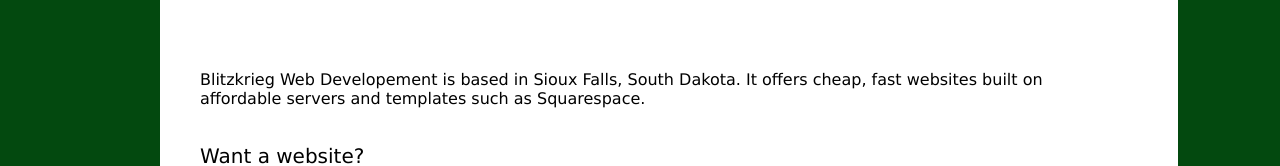
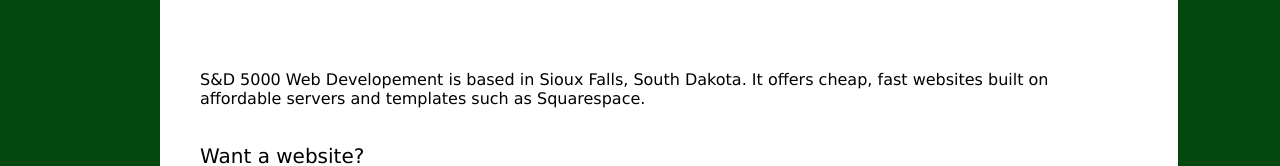
Before and after one commit to treiber-88/blitzkrieg-web-developement-website, a plain HTML site: page index.html in a window 1280 px wide. Shown: the part 584-750 px from the top of the page. Drawn offline with Linux system fonts and the light colour scheme.

Commit message:
Changed title

```diff
--- a/index.html
+++ b/index.html
@@ -3,7 +3,7 @@
 <head>
     <meta charset="UTF-8">
     <link rel="stylesheet" href="styles.css">
-    <title>Blitzkrieg Web Developement</title>
+    <title>S&D 5000 Web Developement</title>
     <script src="script.js"></script>
      <link rel="icon" href="pictures/favicon.ico">
 </head>
@@ -38,7 +38,7 @@
 </div>
 <div class="althings">
 <div class="midtext1">
-   <p class="midtexta"> Blitzkrieg Web Developement is based in Sioux Falls, South Dakota. It offers cheap, fast websites built on affordable servers and templates such as Squarespace.</p>
+   <p class="midtexta"> S&D 5000 Web Developement is based in Sioux Falls, South Dakota. It offers cheap, fast websites built on affordable servers and templates such as Squarespace.</p>
 
 </div>
 
```
